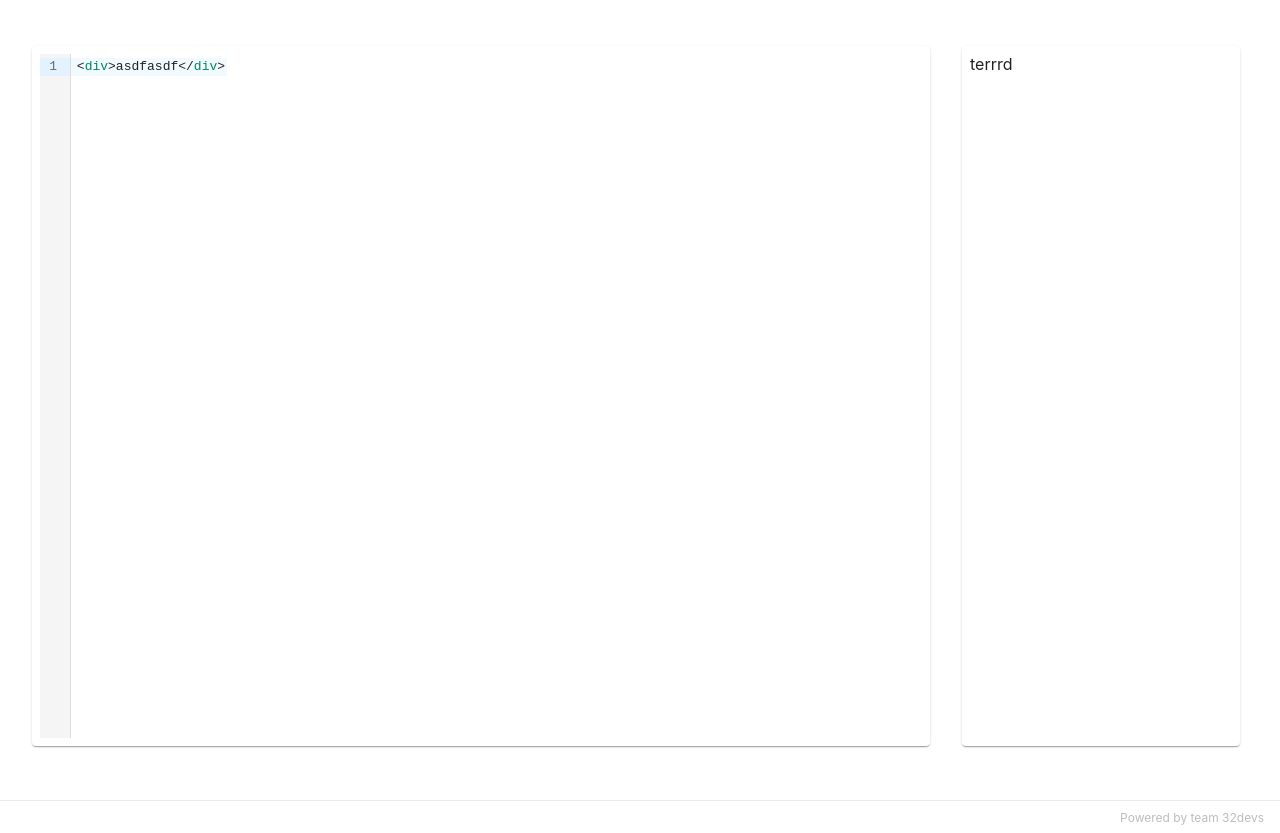
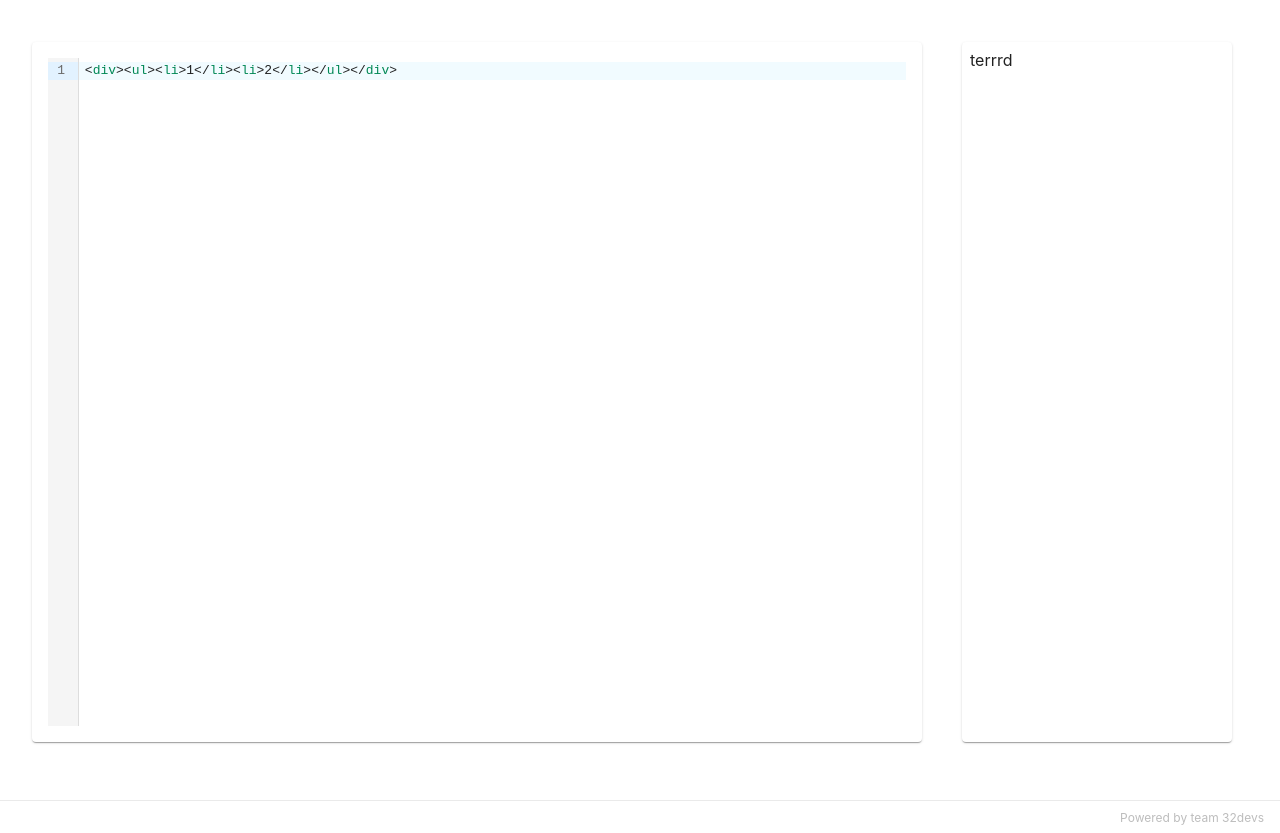
Before and after one commit to 32devs/css-selector-trainer, a Next.js app in the folder client/: page /test/id in a window 1280 px wide. Built offline with nearby package versions, Linux system fonts and the light colour scheme.

Commit message:
feat: componentize codemirror

```diff
--- /dev/null
+++ b/client/component/CodeMirror.tsx
@@ -0,0 +1,45 @@
+import { MutableRefObject, useEffect, useRef } from 'react';
+// codemirror
+import { EditorState } from '@codemirror/state';
+import { basicSetup, EditorView } from 'codemirror';
+import { html } from '@codemirror/lang-html';
+// material
+import { Paper, styled } from '@mui/material';
+
+const Item = styled(Paper)(({ theme }) => ({
+  background: theme.palette.mode === 'dark' ? '#1A2027' : '#FFF',
+  padding: theme.spacing(1),
+  minHeight: '700px',
+  display: 'flex'
+}));
+
+function CodeMirror({ value }: { value: string}) {
+
+  const editor: MutableRefObject<HTMLDivElement> = useRef() as React.MutableRefObject<HTMLDivElement>;
+
+  const initialState: EditorState = EditorState.create({
+    doc: value,
+    extensions: [
+      basicSetup,
+      EditorView.editable.of(false),
+      html(),
+      EditorView.theme({
+        '&.cm-editor': {
+          width: '100%'
+        }
+      })
+    ]
+  });
+
+  useEffect(() => {
+    const view: EditorView = new EditorView({
+      state: initialState,
+      parent: editor.current
+    });
+    return () => view?.destroy();
+  }, [value]);
+
+  return <Item sx={{ p: 2 }} ref={ editor }></Item>;
+}
+
+export default CodeMirror;
--- a/client/next.config.js
+++ b/client/next.config.js
@@ -1,6 +1,6 @@
 /** @type {import('next').NextConfig} */
 const nextConfig = {
-  reactStrictMode: false,
+  reactStrictMode: true,
   swcMinify: true,
 }
 
--- a/client/package.json
+++ b/client/package.json
@@ -10,6 +10,7 @@
   },
   "dependencies": {
     "@codemirror/lang-html": "^6.1.1",
+    "@codemirror/next": "^0.16.0",
     "@emotion/react": "^11.10.4",
     "@emotion/styled": "^11.10.4",
     "@fortawesome/fontawesome-svg-core": "^6.2.0",
--- a/client/pages/test/id.tsx
+++ b/client/pages/test/id.tsx
@@ -1,42 +1,32 @@
-import { useEffect, useRef, useState } from 'react';
-import { Card, CardContent, Stack, Grid, Paper, styled } from '@mui/material';
+import { MutableRefObject, useEffect, useRef, useState } from 'react';
+import { Grid, Paper, styled } from '@mui/material';
 
-import { basicSetup, EditorView } from 'codemirror';
-import { html } from '@codemirror/lang-html';
+import CodeMirror from '../../component/CodeMirror';
 
 const Item = styled(Paper)(({ theme }) => ({
   background: theme.palette.mode === 'dark' ? '#1A2027' : '#FFF',
   padding: theme.spacing(1),
-  textAlign: 'center',
   minHeight: '700px',
   display: 'flex'
 }));
 
 function Id() {
-  const [answer, setAnswer] = useState('');
-
-  const editor = useRef() as React.MutableRefObject<HTMLDivElement>;
+  const [answer, setAnswer] = useState<string>('');
+  const [code, setCode] = useState<string>('');
 
   useEffect(() => {
-    console.log('asdf')
-    const view = new EditorView({
-      doc: '<div>asdfasdf</div>',
-      extensions: [ basicSetup, html() ],
-      parent: editor.current
-    })
-  }, [])
-
+    setCode(`<div><ul><li>1</li><li>2</li></ul></div>`);
+  }, []);
 
   return (
     <>
       <Grid container item spacing={ 3 } sm={ 12 } md={ 12 }>
 
-        <Grid item sx={{ p: 1 }} sm={ 12 } md ={ 9 }>
-          <Item ref={ editor }></Item>
+        <Grid item sx={{ p: 2 }} sm={ 12 } md ={ 9 }>
+          <CodeMirror value={ code } />
         </Grid>
 
-
-        <Grid item sx={{ p: 1 }} sm={ 12 } md={ 3 }>
+        <Grid item sx={{ p: 2 }} sm={ 12 } md={ 3 }>
           <Item id="answer">terrrd</Item>
         </Grid>
       </Grid>
--- a/client/styles/globals.css
+++ b/client/styles/globals.css
@@ -15,6 +15,9 @@ a {
   box-sizing: border-box;
 }
 
+/* .cm-editor {
+  width: 100%;
+} */
 /* @media (prefers-color-scheme: dark) {
   html {
     color-scheme: dark;
```
Also changed, not shown: 1 other file (tests, documents, lock files or other folders).
